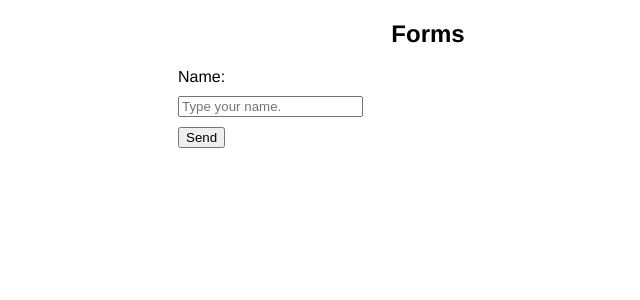
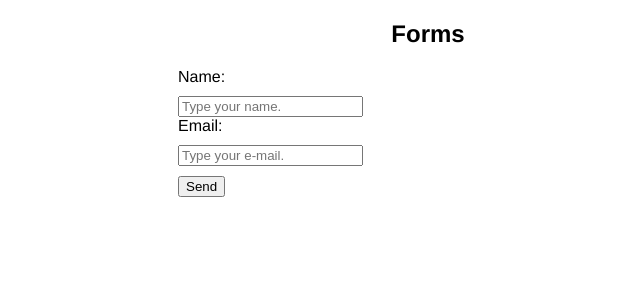
Before and after one commit to Lucas31394/React-Udemy, a React (Vite) app in the folder 5_forms/: page / in a window 1280 px wide. Shown: the top 300 px of the page, without its empty margins (212-852 px from the left). Built offline with nearby package versions, Linux system fonts and the light colour scheme.

Commit message:
using the tag label surrounding the tag input

```diff
--- a/5_forms/src/components/MyForm.jsx
+++ b/5_forms/src/components/MyForm.jsx
@@ -10,6 +10,11 @@ const MyForm = () => {
                 <label htmlFor="name">Name: </label>
                 <input type="text" name="name" placeholder="Type your name."/>
             </div>
+            {/* tag input inside label tag */}
+            <label>
+                <span>Email: </span>
+                <input type="text" name="email" placeholder="Type your e-mail."/>
+            </label>
             <input type="submit" value="Send"/>
         </form>
     </div>
```
